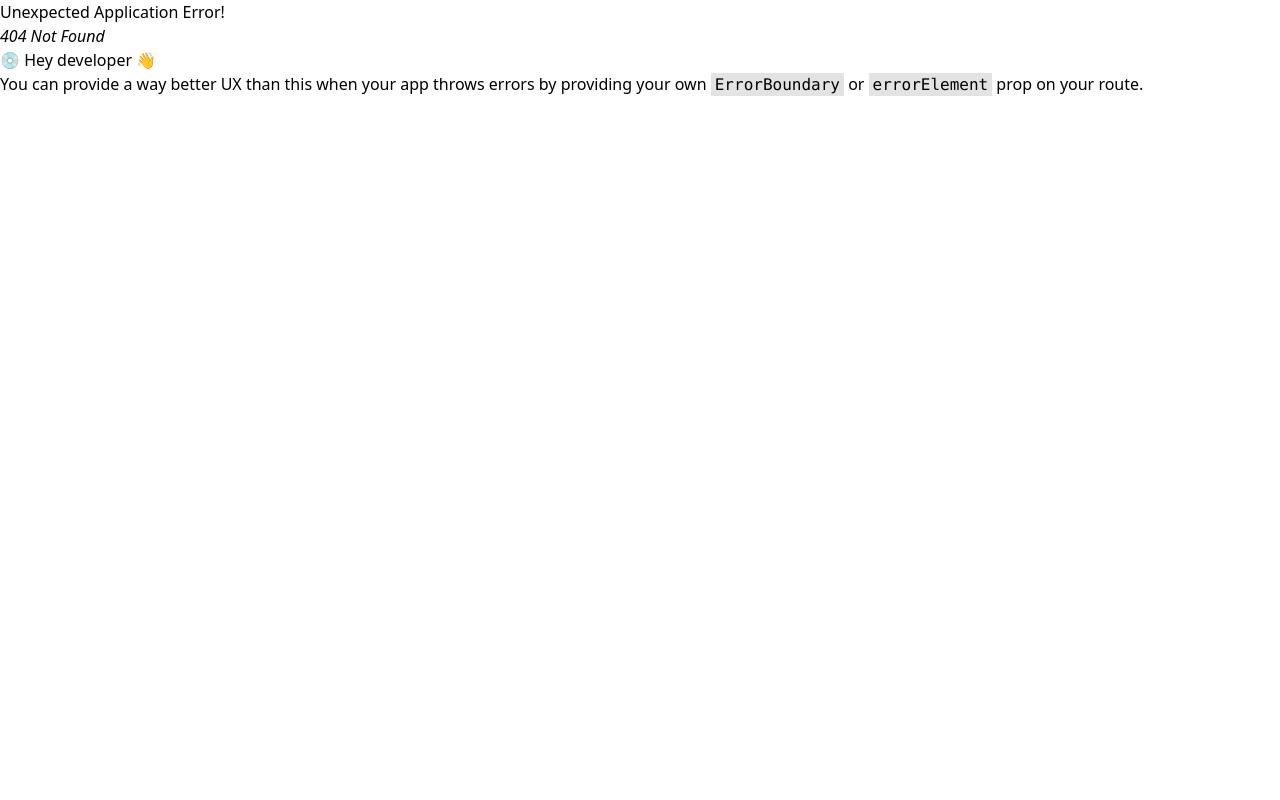
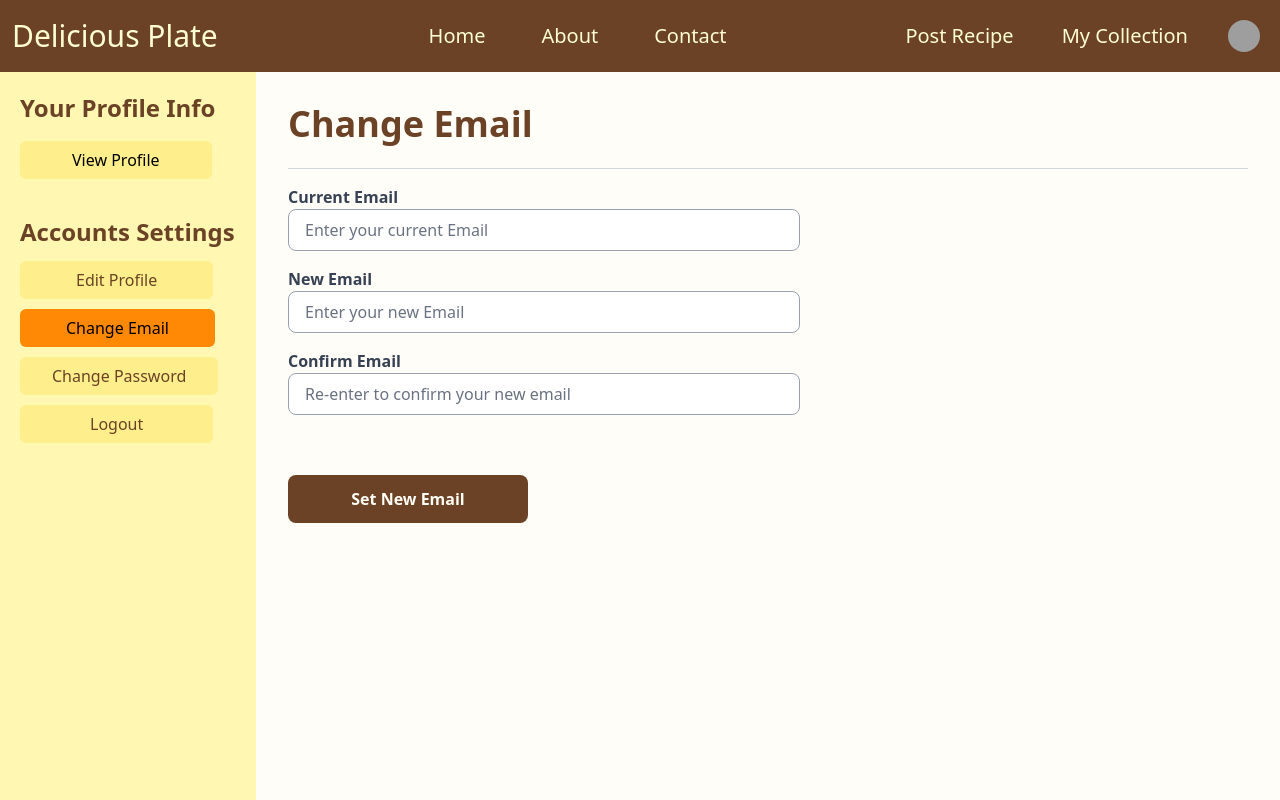
Before and after one commit to vatsaldhamanwala/delicious-plate-frontend, a React (Vite) app in the folder my-delicious-plate/: page /account-settings/change-email in a window 1280 px wide. Before the commit this address had no page. Shown: the top 800 px of the page. Built offline with nearby package versions, Linux system fonts and the light colour scheme; grey boxes are pictures that could not be loaded.

Commit message:
add change email and password page with routes.

```diff
--- /dev/null
+++ b/my-delicious-plate/src/Pages/AccountsSettings/ChangeEmail.jsx
@@ -0,0 +1,67 @@
+import React, { useState } from 'react'
+import SideNavigationBar from '../../components/SideNavigationBar.jsx/SideNavigationBar'
+import SetEmail from '../../components/Buttons/SetEmail'
+
+export default function ChangeEmail() {
+
+const [email, setEmail] = useState('')
+const [newEmail, setNewEmail] = useState('')
+const [confirmEmail, setConfirmEmail] = useState('')
+
+
+return (
+    <div>
+        <SideNavigationBar>
+            <form>
+                <h1 className="text-4xl font-bold mb-6 text-[#6b4226]">Change Email</h1>
+                <hr className="flex-grow border-gray-300" />
+
+                {/* current email field */}
+                <div className=' rounded-lg w-full max-w-lg mt-4 '>
+                    <label htmlFor="email" className='block font-semibold text-base text-gray-700'> Current Email </label>
+                    <input
+                        id='email'
+                        name='email'
+                        required
+                        value={email}
+                        onChange={(event)=>setEmail(event.target.value)}
+                        type="email"
+                        placeholder='Enter your current Email'
+                        className='outline-none w-full py-2 px-4 border-gray-400 border placeholder-gray-500  rounded-lg focus:border-orange-500 focus:outline-none bg-white'
+                    />
+                </div >
+                {/* new email field */}
+                <div className=' rounded-lg w-full max-w-lg mt-4 '>
+                    <label htmlFor="email" className='block font-semibold text-base text-gray-700'> New Email </label>
+                    <input
+                        id='email'
+                        name='email'
+                        required
+                        value={newEmail}
+                        onChange={(event)=>setNewEmail(event.target.value)}
+                        type="email"
+                        placeholder='Enter your new Email'
+                        className='outline-none w-full py-2 px-4 border-gray-400 border placeholder-gray-500  rounded-lg focus:border-orange-500 focus:outline-none bg-white'
+                    />
+                </div >
+                {/* confirm email field */}
+                <div className=' rounded-lg w-full max-w-lg mt-4 '>
+                    <label htmlFor="email" className='block font-semibold text-base text-gray-700'> Confirm Email </label>
+                    <input
+                        id='email'
+                        name='email'
+                        required
+                        value={confirmEmail}
+                        onChange={(event)=>setConfirmEmail(event.target.value)}
+                        type="email"
+                        placeholder='Re-enter to confirm your new email'
+                        className='outline-none w-full py-2 px-4 border-gray-400 border placeholder-gray-500  rounded-lg focus:border-orange-500 focus:outline-none bg-white'
+                    />
+                </div >
+                {/* set email button */}
+                <SetEmail/>
+            </form>
+        </SideNavigationBar>
+    </div>
+  )
+}
--- /dev/null
+++ b/my-delicious-plate/src/Pages/AccountsSettings/ChangePassword.jsx
@@ -0,0 +1,83 @@
+import { Icon } from '@iconify/react'
+import React, { useState } from 'react'
+import SideNavigationBar from '../../components/SideNavigationBar.jsx/SideNavigationBar'
+import SetNewPassword from '../../components/Buttons/SetNewPassword'
+
+export default function ChangePassword() {
+    const [password, setPassword] = useState('')
+    const [showPassword, setShowPassword] = useState(false)
+    const [showNewPassword, setShowNewPassword] = useState(false)
+    const [showConfirmPassword, setShowConfirmPassword] = useState(false)
+
+
+
+
+  return (
+    <SideNavigationBar>
+        <form>
+            <h1 className="text-4xl font-bold mb-6 text-[#6b4226]">Change Password</h1>
+            <hr className="flex-grow border-gray-300" />
+
+            {/* current password */}
+            <div className=' rounded-lg w-full max-w-lg mt-4 '>
+                <label htmlFor="password" className='block font-semibold text-base text-gray-700'> Password </label>
+                <div className='relative'>
+                    <input
+                        required
+                        id='password'
+                        name='password'
+                        type={showPassword ? "text": "password"}
+                        onChange={(event)=>setPassword(event.target.value)}
+                        placeholder='Enter your Password'
+                        className='outline-none w-full py-2 px-4 border-gray-400 border placeholder-gray-500  rounded-lg focus:border-orange-500 focus:outline-none bg-white'
+                    />
+                    <button onClick={()=> setShowPassword(!showPassword)} type='button' className="absolute right-3 top-2.5 text-gray-500" >
+                        { !showPassword ? <Icon icon='heroicons-solid:eye-off' width="20" height="20" /> : <Icon icon='garden:eye-fill-12' width="20" height="20"    />  }
+                    </button>
+                </div>
+            </div >
+
+            {/* set new password */}
+            <div className=' rounded-lg w-full max-w-lg mt-4 '>
+                <label htmlFor="password" className='block font-semibold text-base text-gray-700'> New Password </label>
+                <div className='relative'>
+                    <input
+                        required
+                        id='password'
+                        name='password'
+                        type={showNewPassword ? "text": "password"}
+                        onChange={(event)=>setShowNewPassword(event.target.value)}
+                        placeholder='Enter your Password'
+                        className='outline-none w-full py-2 px-4 border-gray-400 border placeholder-gray-500  rounded-lg focus:border-orange-500 focus:outline-none bg-white'
+                    />
+                    <button onClick={()=> setShowPassword(!showPassword)} type='button' className="absolute right-3 top-2.5 text-gray-500" >
+                        { !showPassword ? <Icon icon='heroicons-solid:eye-off' width="20" height="20" /> : <Icon icon='garden:eye-fill-12' width="20" height="20"    />  }
+                    </button>
+                </div>
+            </div >
+
+            {/* set confirm password */}
+            <div className=' rounded-lg w-full max-w-lg mt-4 '>
+                <label htmlFor="password" className='block font-semibold text-base text-gray-700'> Confirm Password </label>
+                <div className='relative'>
+                    <input
+                        required
+                        id='password'
+                        name='password'
+                        type={showConfirmPassword ? "text": "password"}
+                        onChange={(event)=>setShowConfirmPassword(event.target.value)}
+                        placeholder='Confirm your new Password'
+                        className='outline-none w-full py-2 px-4 border-gray-400 border placeholder-gray-500  rounded-lg focus:border-orange-500 focus:outline-none bg-white'
+                    />
+                    <button onClick={()=> setShowPassword(!showPassword)} type='button' className="absolute right-3 top-2.5 text-gray-500" >
+                        { !showPassword ? <Icon icon='heroicons-solid:eye-off' width="20" height="20" /> : <Icon icon='garden:eye-fill-12' width="20" height="20"    />  }
+                    </button>
+                </div>
+            </div >
+
+            {/* set new password and forgot password button */}
+            <SetNewPassword/>
+         </form>
+    </SideNavigationBar>
+  )
+}
--- /dev/null
+++ b/my-delicious-plate/src/components/Buttons/SetEmail.jsx
@@ -0,0 +1,11 @@
+import React from 'react'
+
+export default function SetEmail() {
+  return (
+     <div className=' rounded-lg w-full max-w-lg mt-12'>
+        <button type='submit' className="w-60 bg-[#6b4226] hover:bg-[#a36234] text-[#fffcf5] font-bold py-3 px-6 rounded-lg mt-3 transition ease-in-out duration-300">
+            Set New Email
+        </button>
+    </div >
+  )
+}
--- /dev/null
+++ b/my-delicious-plate/src/components/Buttons/SetNewPassword.jsx
@@ -0,0 +1,22 @@
+import React from 'react'
+import { Link } from 'react-router-dom'
+
+export default function SetNewPassword() {
+  return (
+    <div className='mt-4'>
+        <Link to='' className=" flex mx-96 gap-64 w-60 font-normal rounded-lg transition ease-in-out duration-300 text-gray-600 hover:text-blue-600">
+            Forgot Password ?
+        </Link>
+        <div className=' rounded-lg w-full max-w-lg space-x-2 mt-4'>
+
+            {/* <button type='submit' className="w-60 border border-[#6b4226] hover:bg-[#a36234] text-[#6b4226] font-bold py-3 px-6 rounded-lg mt-3 transition ease-in-out duration-300">
+                Forgot Password ?
+            </button> */}
+
+            <button type='submit' className="w-60 bg-[#6b4226] hover:bg-[#a36234] text-[#fffcf5] font-bold py-3 px-6 rounded-lg mt-3 transition ease-in-out duration-300">
+                Set New Password
+            </button>
+        </div >
+    </div>
+  )
+}
--- a/my-delicious-plate/src/main.jsx
+++ b/my-delicious-plate/src/main.jsx
@@ -13,6 +13,8 @@ import ViewProfile from './Pages/Profile/ViewProfile.jsx'
 import ProfileSaved from './Pages/Profile/ProfileSaved.jsx'
 import ProfilePosts from './Pages/Profile/ProfilePosts.jsx'
 import EditProfile from './Pages/AccountsSettings/EditProfile.jsx'
+import ChangeEmail from './Pages/AccountsSettings/ChangeEmail.jsx'
+import ChangePassword from './Pages/AccountsSettings/ChangePassword.jsx'
 
 
 
@@ -30,6 +32,10 @@ const router = createBrowserRouter(
         </Route>
 
         <Route path='account-settings/edit-profile' element= {<EditProfile />}/>
+        <Route path='account-settings/change-email' element= {<ChangeEmail />}/>
+        <Route path='account-settings/change-password' element= {<ChangePassword />}/>
+
+
 
 
 
```
